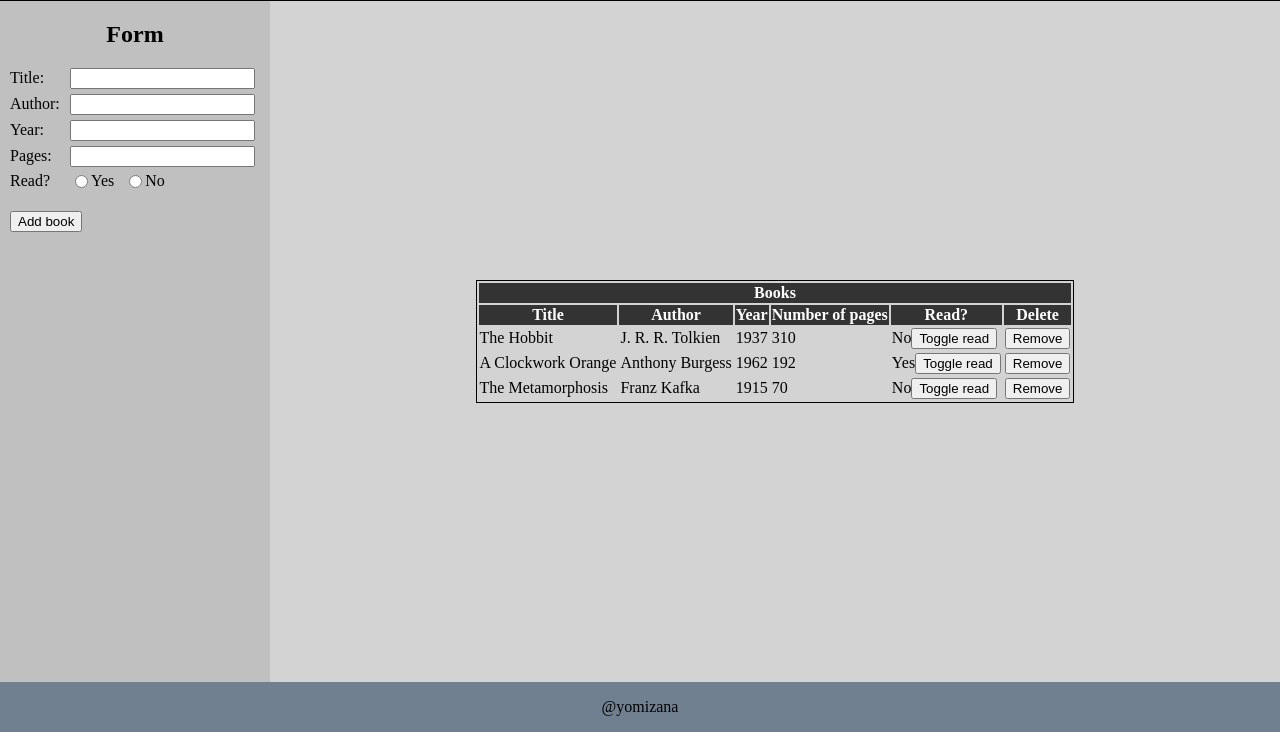
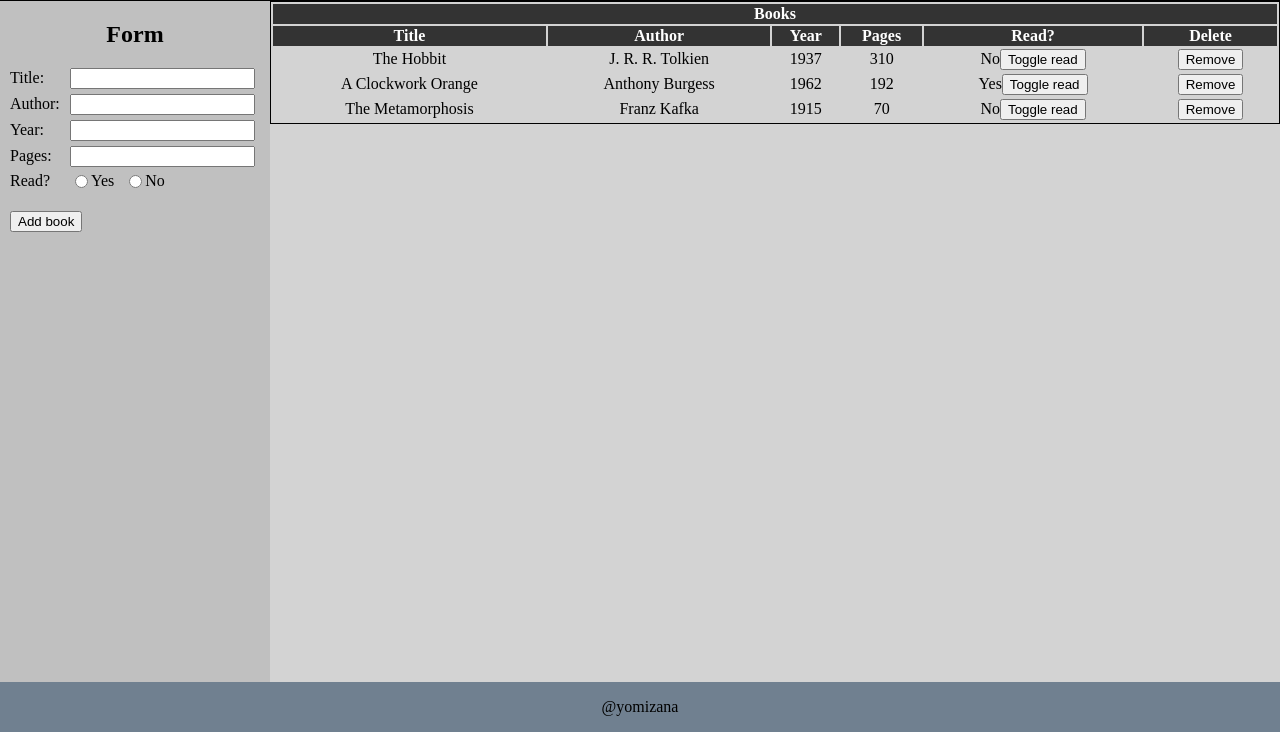
Before and after one commit to yomizana/Library, a plain HTML site: page index.html in a window 1280 px wide. Shown: the part 68-800 px from the top of the page. Drawn offline with Linux system fonts and the light colour scheme.

Commit message:
Add basic layout for main table

```diff
--- a/index.html
+++ b/index.html
@@ -72,7 +72,7 @@
             <th>Title</th>
             <th>Author</th>
             <th>Year</th>
-            <th>Number of pages</th>
+            <th>Pages</th>
             <th>Read?</th>
             <th>Delete</th>
           </tr>
--- a/styles.css
+++ b/styles.css
@@ -16,13 +16,12 @@ body {
 }
 
 .main-div {
-  display: grid;
   grid-column: 2 / 3;
-  justify-content: center;
-  align-content: center;
 }
 
 table {
+  width: 100%;
+  text-align: center;
   border: 1px solid black;
 }
 
```
